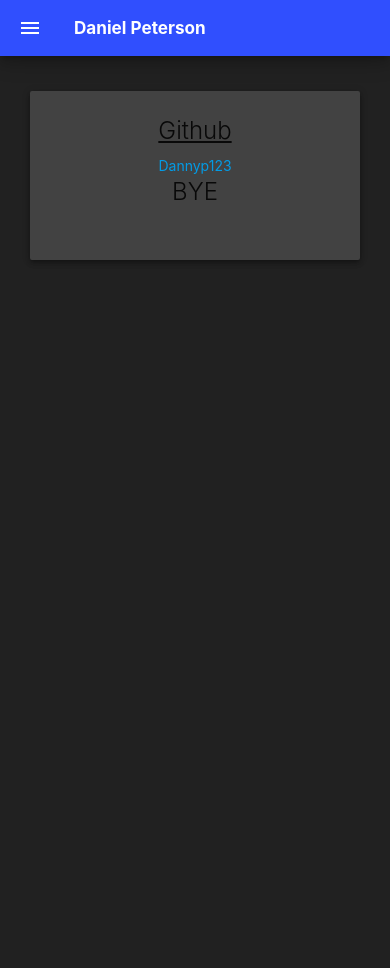
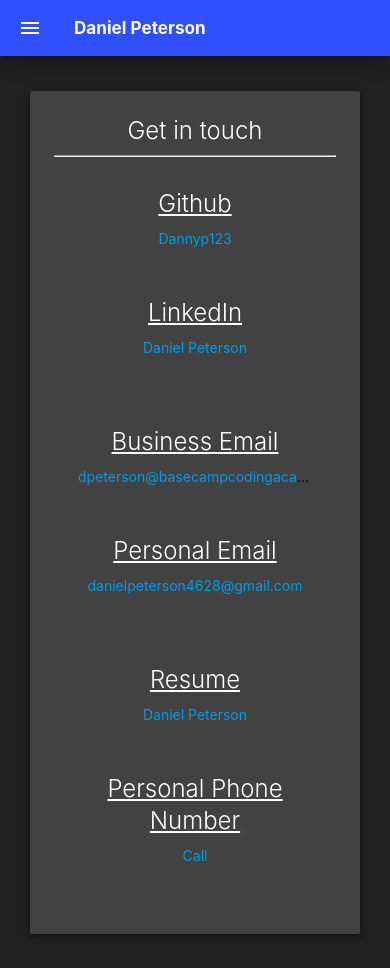
Before and after one commit to Dannyp123/Dannyp123.github.io, a plain HTML site: page contact-info.html in a window 390 px wide. Before the commit the page ends 844 px from the top, so only its background shows below. Drawn offline with nearby package versions, Linux system fonts and the light colour scheme.

Commit message:
Finished adding the contact information. Used mailto and tel links for email and phone number.

```diff
--- a/contact-info.html
+++ b/contact-info.html
@@ -60,14 +60,62 @@
                 <div class="col s12 l12 m12">
                     <div class="card grey darken-3 z-depth-2">
                         <div class="card-content">
+                            <span class="card-title white-text center-align">Get in touch</span>
+                            <hr>
                             <div class="row">
                                 <div class="col s12 m12 l6">
-                                    <span class="card-title center-align underlined">Github</span>
-                                    <p class="center-align"><a href="https://github.com/Dannyp123"
-                                            target="_blank">Dannyp123</a></p>
+                                    <div class="card-content">
+                                        <span class="card-title center-align underlined white-text">Github</span>
+                                        <p class="center-align"><a href="https://github.com/Dannyp123"
+                                                target="_blank">Dannyp123</a></p>
+                                    </div>
                                 </div>
                                 <div class="col s12 m12 l6">
-                                    <span class="card-title center-align">BYE</span>
+                                    <div class="card-content">
+                                        <span class="card-title center-align underlined white-text">LinkedIn</span>
+                                        <p class="center-align"><a
+                                                href="https://www.linkedin.com/in/daniel-peterson-65742416b/"
+                                                target="_blank">Daniel
+                                                Peterson</a></p>
+                                    </div>
+                                </div>
+                            </div>
+                            <div class="row">
+                                <div class="col s12 m12 l6">
+                                    <div class="card-content">
+                                        <span class="card-title center-align underlined white-text">Business
+                                            Email</span>
+                                        <p class="center-align truncate"><a
+                                                href="mailto:dpeterson@basecampcodingacademy.org"
+                                                target="_blank">dpeterson@basecampcodingacademy.org</a>
+                                        </p>
+                                    </div>
+                                </div>
+                                <div class="col s12 m12 l6">
+                                    <div class="card-content">
+                                        <span class="card-title center-align underlined white-text">Personal
+                                            Email</span>
+                                        <p class="center-align truncate"><a href="mailto:danielpeterson4628@gmail.com"
+                                                target="_blank">danielpeterson4628@gmail.com</a></p>
+                                    </div>
+                                </div>
+                            </div>
+                            <div class="row">
+                                <div class="col s12 m12 l6">
+                                    <div class="card-content">
+                                        <span class="card-title center-align underlined white-text">Resume</span>
+                                        <p class="center-align"><a
+                                                href="https://dannyp123.github.io/images/Daniel%20Peterson%20Resume(Apr%201).pdf"
+                                                target="_blank">Daniel Peterson</a>
+                                        </p>
+                                    </div>
+                                </div>
+                                <div class="col s12 m12 l6">
+                                    <div class="card-content">
+                                        <span class="card-title center-align underlined white-text">Personal Phone
+                                            Number</span>
+                                        <p class="center-align"><a href="tel:1-662-809-1420">Call</a></p>
+                                    </div>
                                 </div>
                             </div>
                         </div>
```
